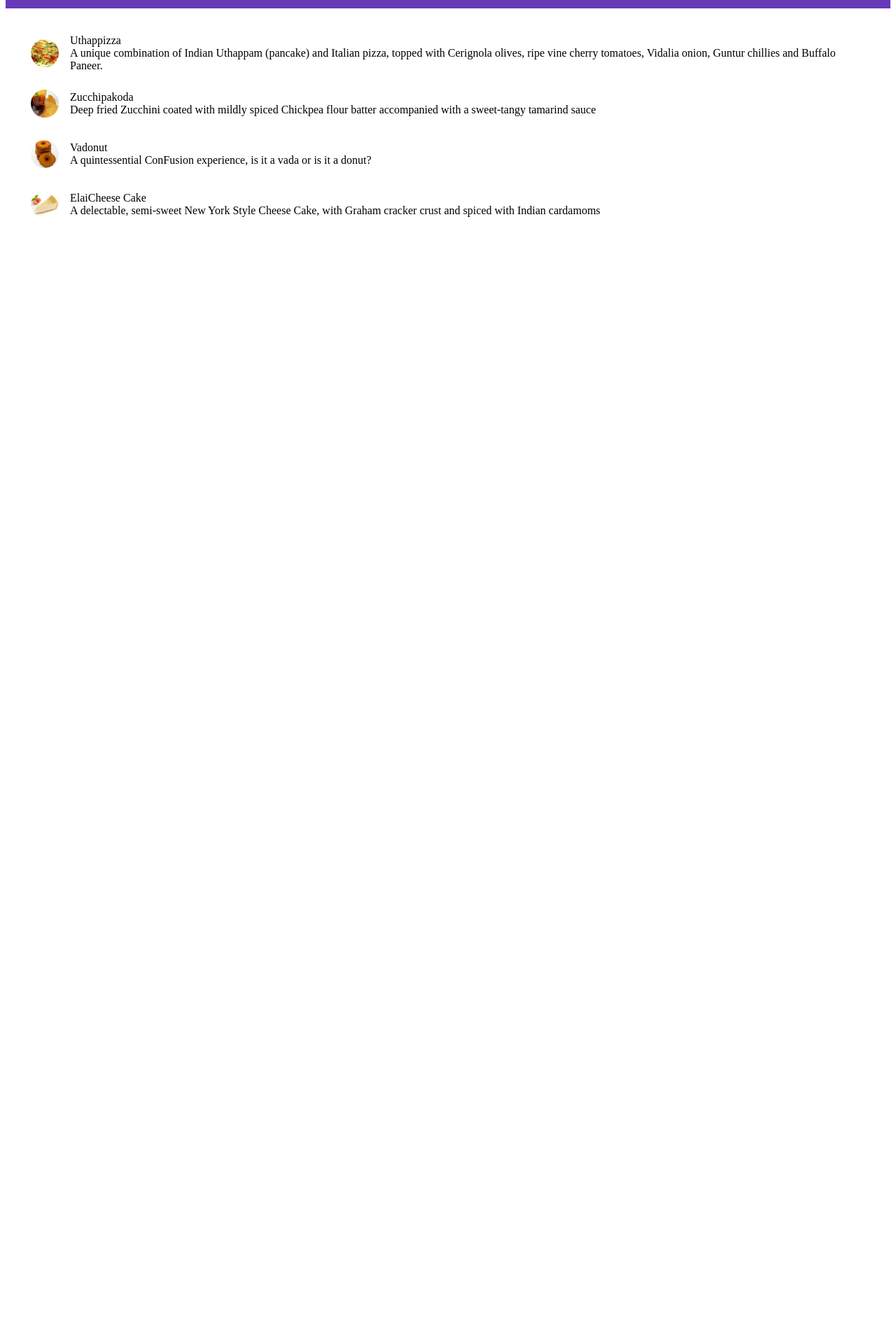
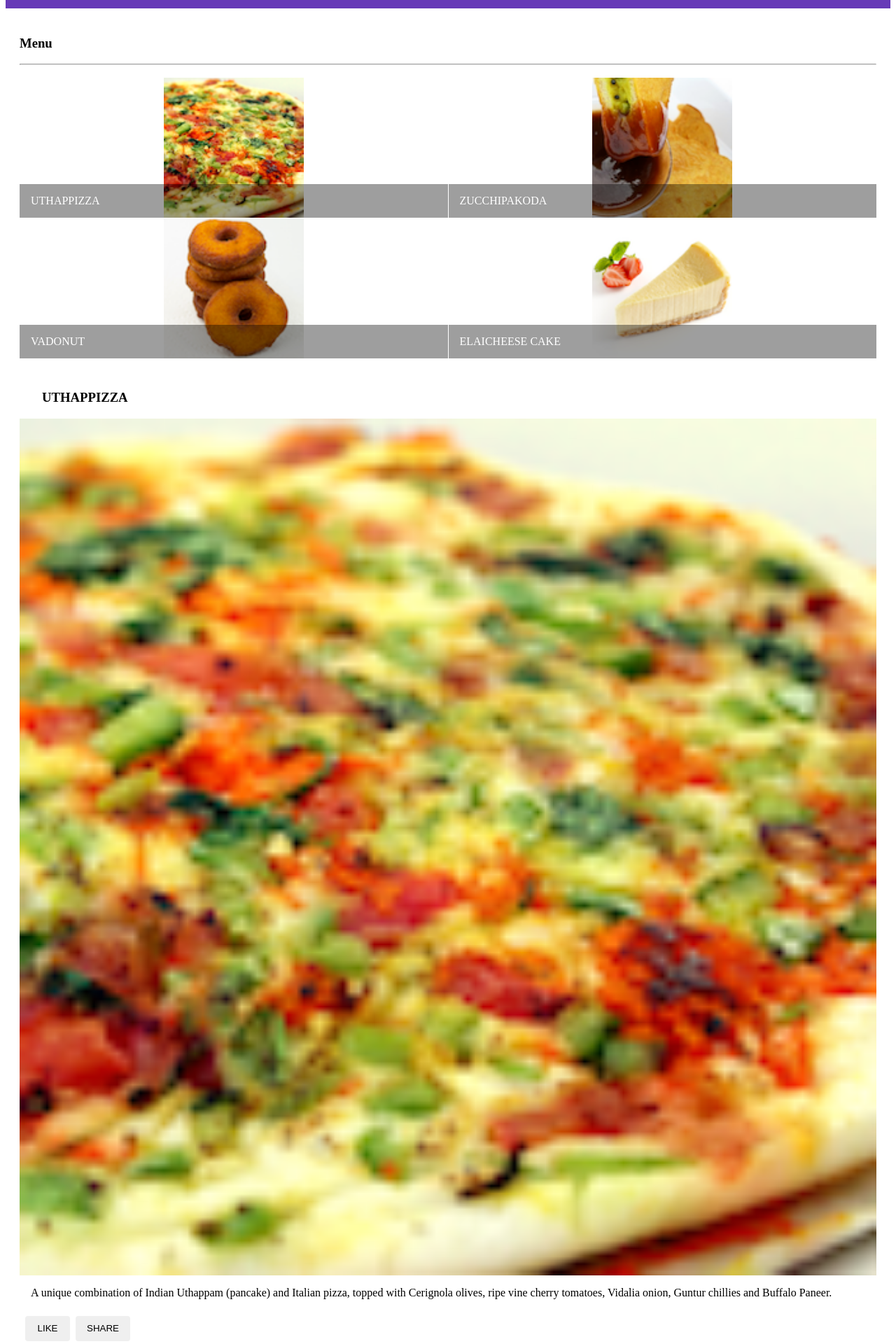
Before and after one commit to aaronvanzyl/fsw-angular, an Angular app: page / in a window 1280 px wide. Shown: the part 60-1980 px from the top of the page at 70% size. Before the commit the page ends 800 px from the top, so only its background shows below. Built offline with nearby package versions, Linux system fonts and the light colour scheme.

Commit message:
Replace angular list with cards

```diff
--- a/src/app/app.module.ts
+++ b/src/app/app.module.ts
@@ -7,6 +7,9 @@
 import { FlexLayoutModule } from '@angular/flex-layout';
 import { MenuComponent } from './menu/menu.component';
 import { MatListModule } from '@angular/material/list';
+import { MatGridListModule } from '@angular/material/grid-list';
+import { MatCardModule } from '@angular/material/card';
+import { MatButtonModule } from '@angular/material/button';
 
 @NgModule({
   declarations: [
@@ -19,6 +22,9 @@
     MatToolbarModule,
     FlexLayoutModule,
     MatListModule,
+    MatGridListModule,
+    MatCardModule,
+    MatButtonModule,
   ],
   providers: [],
   bootstrap: [AppComponent]
--- a/src/app/menu/menu.component.html
+++ b/src/app/menu/menu.component.html
@@ -1,15 +1,38 @@
-<div class="container"
-     fxLayout="column"
-     fxLayoutGap="10px">
+<div class="container" fxLayout="column" fxLayoutGap="10px">
 
-  <mat-list fxFlex>
-    <mat-list-item *ngFor="let dish of dishes">
-      <img matListAvatar src={{dish.image}} alt={{dish.name}}>
-      <h1 matLine> {{dish.name}} </h1>
-      <p matLine>
-        <span> {{dish.description}} </span>
-      </p>
-    </mat-list-item>
-  </mat-list>
+  <div fxFlex>
+    <div>
+      <h3>Menu</h3>
+      <hr>
+    </div>
+  </div>
 
+  <div fxFlex>
+    <mat-grid-list cols="2" rowHeight="200px">
+      <mat-grid-tile *ngFor="let dish of dishes">
+        <img height="200px" src={{dish.image}} alt={{dish.name}}>
+        <mat-grid-tile-footer>
+          <h1>{{dish.name | uppercase}}</h1>
+        </mat-grid-tile-footer>
+      </mat-grid-tile>
+    </mat-grid-list>
+  </div>
+  <div fxFlex *ngIf="selectedDish">
+    <mat-card>
+      <mat-card-header>
+        <mat-card-title>
+          <h3>{{selectedDish.name | uppercase}}</h3>
+        </mat-card-title>
+      </mat-card-header>
+      <img mat-card-image src={{selectedDish.image}} alt={{selectedDish.name}}>
+      <mat-card-content>
+        <p>{{selectedDish.description}}
+        </p>
+      </mat-card-content>
+      <mat-card-actions>
+        <button mat-button>LIKE</button>
+        <button mat-button>SHARE</button>
+      </mat-card-actions>
+    </mat-card>
+  </div>
 </div>
--- a/src/app/menu/menu.component.ts
+++ b/src/app/menu/menu.component.ts
@@ -1,13 +1,6 @@
 import { Component, OnInit } from '@angular/core';
 import { Dish } from '../shared/dish';
-
-@Component({
-  selector: 'app-menu',
-  templateUrl: './menu.component.html',
-  styleUrls: ['./menu.component.scss']
-})
-export class MenuComponent implements OnInit {
-  dishes: Dish[] = [
+const DISHES: Dish[] = [
   {
     id: '0',
     name: 'Uthappizza',
@@ -50,6 +43,16 @@
     description: 'A delectable, semi-sweet New York Style Cheese Cake, with Graham cracker crust and spiced with Indian cardamoms'
   }
  ];
+
+@Component({
+  selector: 'app-menu',
+  templateUrl: './menu.component.html',
+  styleUrls: ['./menu.component.scss']
+})
+export class MenuComponent implements OnInit {
+  dishes = DISHES;
+  selectedDish = DISHES[0];
+
   constructor() { }
 
   ngOnInit() {
```
Lines whose indentation alone changed are shown as unchanged.
